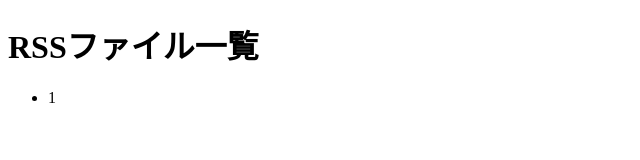
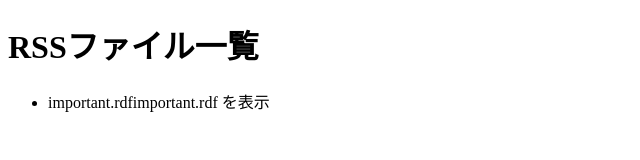
Before and after one commit to akaao1/rss-test, a plain HTML site: page docs/index.html in a window 1280 px wide. Shown: the whole page, without its empty margins (0-640 px from the left). Drawn offline with Linux system fonts and the light colour scheme.

Commit message:
Update index.html

```diff
--- a/docs/index.html
+++ b/docs/index.html
@@ -2,12 +2,11 @@
 <html lang="ja">
 <head>
   <meta charset="UTF-8">
-  <title>RSS公開ページ</title>
+  <title>RSSファイル一覧</title>
 </head>
 <body>
   <h1>RSSファイル一覧</h1>
   <ul>
-    <li>1</a></li>
+    <li>important.rdfimportant.rdf を表示</a></li>
   </ul>
 </body>
-</html>
```
